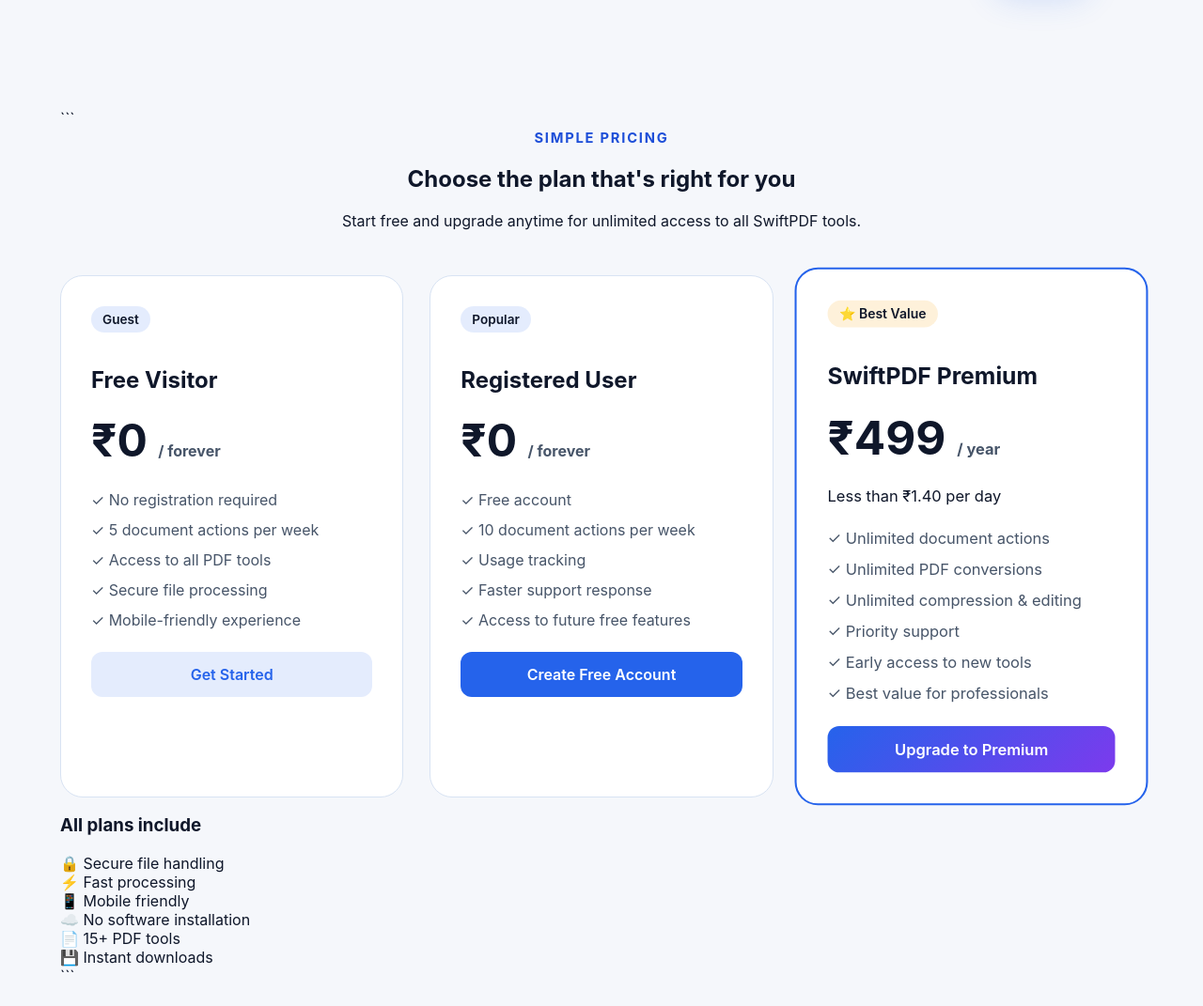
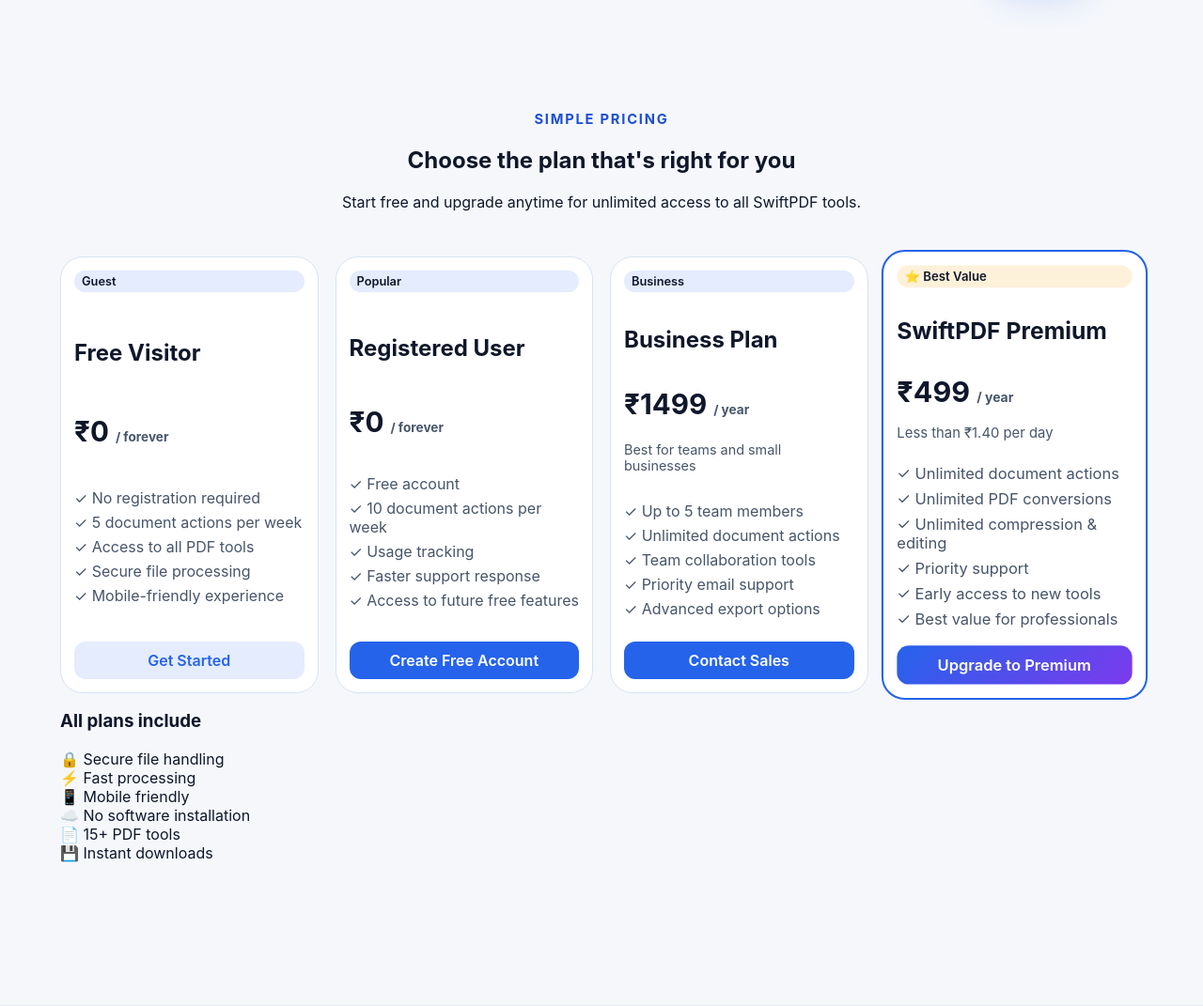
Before and after one commit to pundlamahesh/SwiftProPDF, a Flask app: page /pricing in a window 1280 px wide. Shown: the part 85-1156 px from the top of the page at 94% size. Run offline with Flask 3, Linux system fonts and the light colour scheme; data comes from the database, SQL or seed files in the repository; data that the repository does not hold is empty; parts of the project's set-up code (start-up, migrations or seed data) failed here and were passed over; some libraries are stand-ins or nearby versions.

Commit message:
business card added

````diff
--- a/src/SwiftPDF/static/styles.css
+++ b/src/SwiftPDF/static/styles.css
@@ -2293,17 +2293,20 @@
 
 .pricing-grid {
 display: grid;
-grid-template-columns: repeat(auto-fit, minmax(280px, 1fr));
-gap: 28px;
+grid-template-columns: repeat(auto-fit, minmax(230px, 1fr));
+gap: 18px;
 }
 
 .pricing-card {
 background: var(--surface);
 border: 1px solid var(--border);
 border-radius: 24px;
-padding: 32px;
+padding: 14px;
 position: relative;
 transition: transform .2s ease;
+display: flex;
+flex-direction: column;
+justify-content: space-between;
 }
 
 .pricing-card:hover {
@@ -2317,12 +2320,12 @@
 
 .plan-badge {
 display: inline-block;
-padding: 6px 12px;
+padding: 4px 8px;
 border-radius: 999px;
 background: rgba(37,99,235,.12);
-font-size: .85rem;
+font-size: .8rem;
 font-weight: 600;
-margin-bottom: 16px;
+margin-bottom: 10px;
 }
 
 .plan-badge.premium {
@@ -2330,24 +2333,30 @@
 }
 
 .price {
-font-size: 3rem;
+font-size: 1.85rem;
 font-weight: 700;
-margin: 20px 0;
+margin: 10px 0;
 }
 
 .price span {
-font-size: 1rem;
+font-size: 0.85rem;
+color: var(--ink-muted);
+}
+
+.price-note {
+margin: 6px 0 12px;
+font-size: 0.9rem;
 color: var(--ink-muted);
 }
 
 .pricing-card ul {
 list-style: none;
 padding: 0;
-margin: 24px 0;
+margin: 12px 0;
 }
 
 .pricing-card li {
-margin-bottom: 12px;
+margin-bottom: 6px;
 color: var(--ink-muted);
 }
 
@@ -2355,7 +2364,7 @@
 display: inline-flex;
 justify-content: center;
 width: 100%;
-padding: 14px 20px;
+padding: 10px 14px;
 border-radius: 12px;
 text-decoration: none;
 font-weight: 600;
--- a/src/SwiftPDF/templates/home.html
+++ b/src/SwiftPDF/templates/home.html
@@ -43,7 +43,7 @@
                 <p>Uptime</p>
             </div>
             <div>
-                <strong>16+</strong>
+                <strong>15+</strong>
                 <p>PDF tools</p>
             </div>
             <div>
--- a/src/SwiftPDF/templates/pricing.html
+++ b/src/SwiftPDF/templates/pricing.html
@@ -6,7 +6,6 @@
 
 <section class="pricing-section">
 
-```
 <div class="pricing-header">
     <span class="eyebrow">Simple Pricing</span>
 
@@ -73,6 +72,37 @@
 
     </div>
 
+    <!-- Business Plan -->
+    <div class="pricing-card">
+
+        <div class="plan-badge">Business</div>
+
+        <h2>Business Plan</h2>
+
+        <div class="price">
+            ₹1499
+            <span>/ year</span>
+        </div>
+
+        <p class="price-note">
+            Best for teams and small businesses
+        </p>
+
+        <ul>
+            <li>✓ Up to 5 team members</li>
+            <li>✓ Unlimited document actions</li>
+            <li>✓ Team collaboration tools</li>
+            <li>✓ Priority email support</li>
+            <li>✓ Advanced export options</li>
+        </ul>
+
+        <a href="{{ url_for('contact') }}"
+           class="pricing-btn">
+            Contact Sales
+        </a>
+
+    </div>
+
     <!-- Premium Plan -->
     <div class="pricing-card featured">
 
@@ -125,7 +155,6 @@
     </div>
 
 </div>
-```
 
 </section>
 
````
